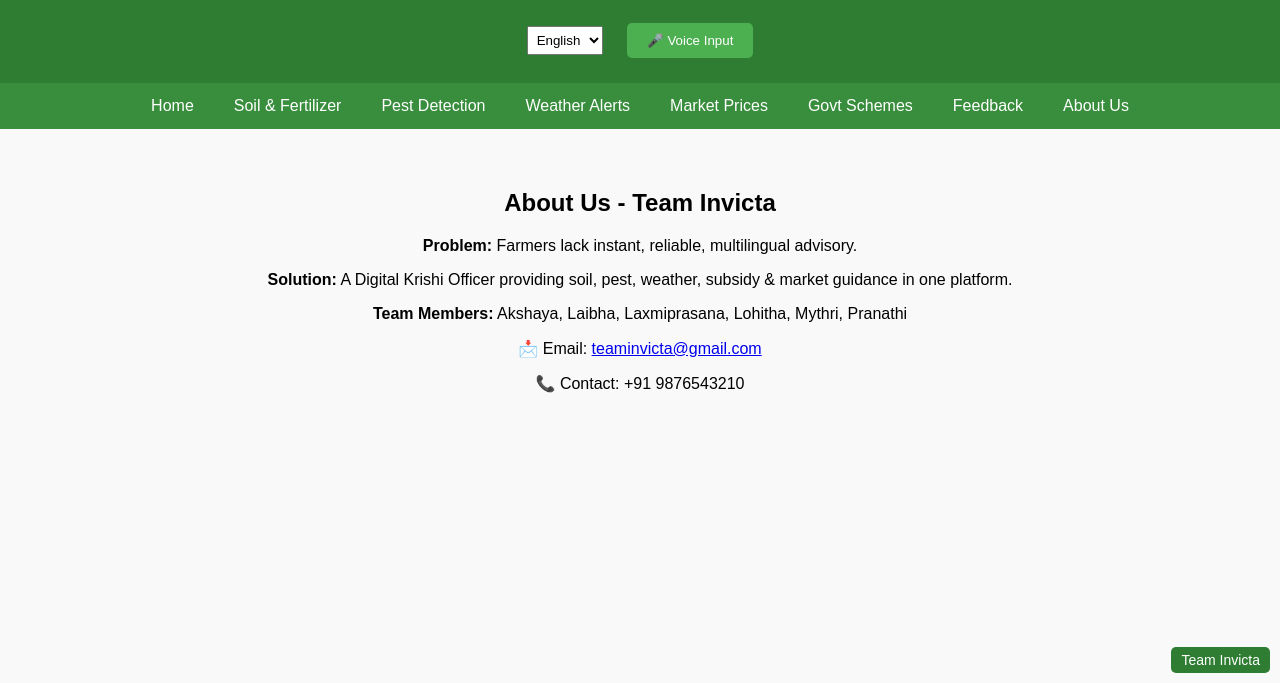
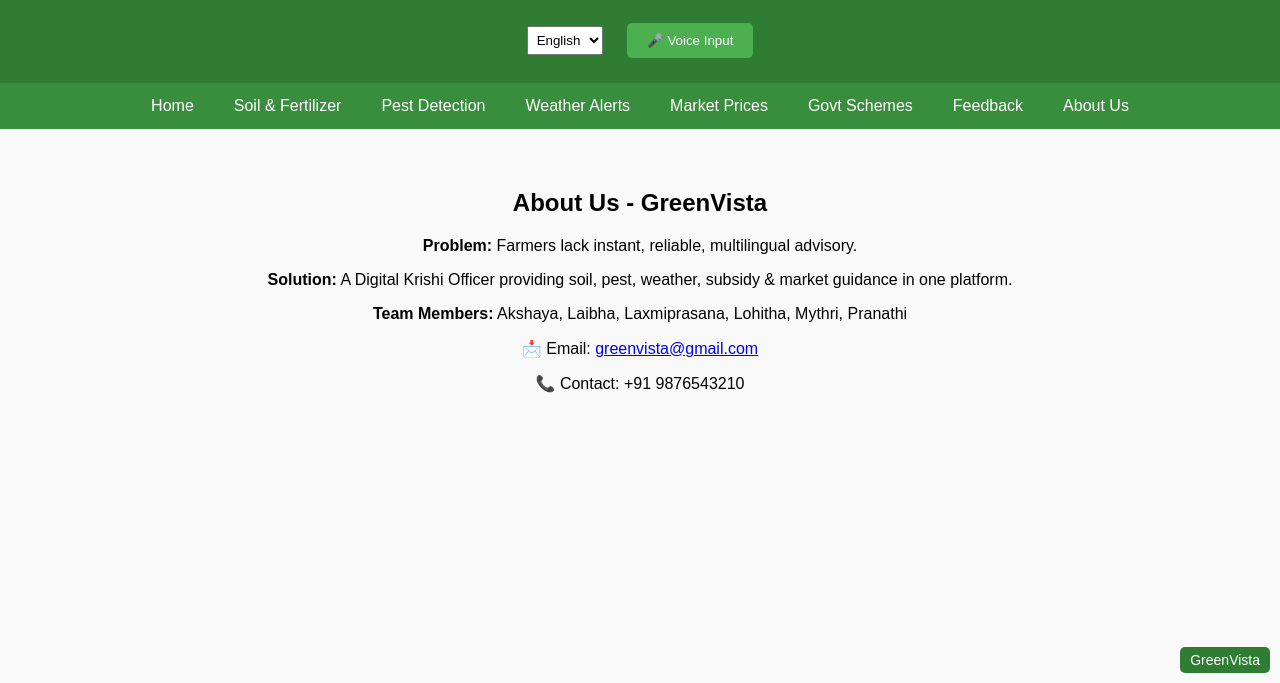
Before and after one commit to Mythri-Reddy15/Digital-krishi-officer, a plain HTML site: page index.html in a window 1280 px wide. Both pictures are taken after a click on the link "About Us". Shown: the part 117-800 px from the top of the page. Drawn offline with Linux system fonts and the light colour scheme.

Commit message:
Update index.html

```diff
--- a/index.html
+++ b/index.html
@@ -117,16 +117,16 @@
   </section>
 
   <section id="about" style="display:none;">
-    <h2 id="aboutTitle">About Us - Team Invicta</h2>
+    <h2 id="aboutTitle">About Us - GreenVista</h2>
     <p id="aboutProblem"><b>Problem:</b> Farmers lack instant, reliable, multilingual advisory.</p>
     <p id="aboutSolution"><b>Solution:</b> A Digital Krishi Officer providing soil, pest, weather, subsidy & market guidance in one platform.</p>
     <p id="aboutTeam"><b>Team Members:</b> Akshaya, Laibha, Laxmiprasana, Lohitha, Mythri, Pranathi</p>
-    <p id="aboutEmail">📩 Email: <a href="mailto:teaminvicta@gmail.com">teaminvicta@gmail.com</a></p>
+    <p id="aboutEmail">📩 Email: <a href="mailto:greenvista@gmail.com">greenvista@gmail.com</a></p>
     <p id="aboutContact">📞 Contact: +91 9876543210</p>
   </section>
 
   <footer id="footerText">
-    Team Invicta
+    GreenVista
   </footer>
 
   <script>
```
